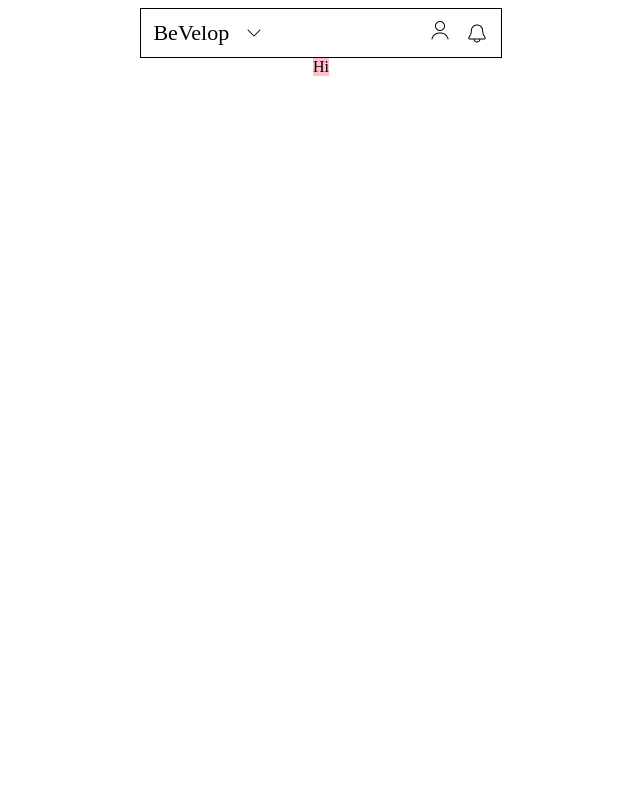
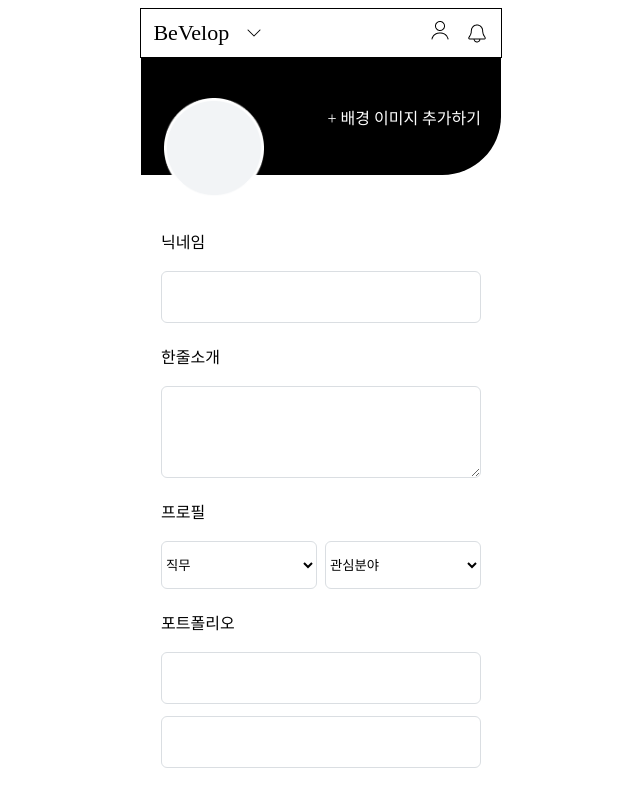
Before and after one commit to NS0H/vue_practice, a Vue app: page /mypage in a window 1280 px wide. Shown: the top 792 px of the page, without its empty margins (320-960 px from the left). Built offline with nearby package versions, Linux system fonts and the light colour scheme.

Commit message:
프로필 UI

```diff
--- a/src/App.vue
+++ b/src/App.vue
@@ -5,14 +5,11 @@
 
 <script setup lang="ts">
 import HeaderVue from './components/HeaderVue.vue';
-// import MenuBar from './components/MenuBar.vue';
-// import SlideVue from './components/SlideVue.vue';
-// import ProjectList from './components/ProjectList.vue';
-// import PostList from './components/PostList.vue';
 </script>
 
 <style lang="scss">
 #app {
+  position: relative;
   margin: 0 auto;
   height: 100%;
   max-width: 360px;
--- /dev/null
+++ b/src/components/ProfileDisplay.vue
@@ -0,0 +1,28 @@
+<template>
+    <div class="profile-display">
+      <h1>{{ profile.name }}</h1>
+      <p>{{ profile.role }}</p>
+      <p>{{ profile.object }}</p>
+      <p>{{ profile.des }}</p>
+    </div>
+  </template>
+
+  <script lang="ts">
+  import { defineComponent, PropType } from 'vue';
+
+  export default defineComponent({
+    name: 'ProfileDisplay',
+    props: {
+      profile: {
+        type: Object as PropType<{
+            name: string;
+            des: string;
+            role: string;
+            object: string;
+            tech: string;
+        }>,
+        required: true,
+      },
+    },
+  });
+  </script>
--- /dev/null
+++ b/src/components/ProfileForm.vue
@@ -0,0 +1,154 @@
+<template>
+    <div class="profile_form">
+      <form @submit.prevent="submitForm">
+        <div>
+          <label for="name">닉네임</label>
+          <input v-model="profile.name" id="name" type="text">
+        </div>
+        <div>
+            <label for="description">한줄소개</label>
+            <textarea v-model="profile.des" id="des"></textarea>
+        </div>
+        <div>
+          <label for="profile">프로필</label>
+          <div class="profile_select">
+            <select v-model="profile.role" id="role">
+                <option value="role">직무</option>
+                <option value="UX Designer">UX Designer</option>
+                <option value="UI Designer">UI Designer</option>
+              <!-- ... 추가 역할 -->
+            </select>
+            <select v-model="profile.object" id="object">
+                <option value="object">관심분야</option>
+              <option value="UX Designer">UX Designer</option>
+              <option value="UI Designer">UI Designer</option>
+              <!-- ... 추가 역할 -->
+            </select>
+          </div>
+        </div>
+        <div>
+            <label for="portfolio">포트폴리오</label>
+            <input v-model="profile.pdf" id="pdf" type="text">
+            <input v-model="profile.link" id="link" type="text">
+        </div>
+        <div>
+            <label for="techstack">기술스택</label>
+            <input v-model="profile.tech" id="tech" type="text">
+        </div>
+        <button type="submit">입력 완료</button>
+      </form>
+    </div>
+</template>
+
+<script lang="ts">
+import { defineComponent, reactive, toRaw } from 'vue';
+
+interface Profile {
+  name: string;
+  des: string;
+  role: string;
+  object: string;
+  pdf: string;
+  link: string;
+  tech: string;
+}
+
+export default defineComponent({
+  name: 'ProfileForm',
+  emits: {
+    formSubmitted: null, // 검증 함수가 필요 없다면 null을 할당할 수 있습니다.
+  },
+  setup(props, { emit }) {
+    const profile = reactive<Profile>({
+      name: '',
+      role: 'role',
+      object: 'object',
+      des: '',
+      pdf: '',
+      link: '',
+      tech: '',
+    });
+
+    function submitForm() {
+      // `toRaw`를 사용하여 반응성을 가진 `profile` 객체를 일반 객체로 변환합니다.
+      emit('formSubmitted', toRaw(profile));
+    }
+
+    return {
+      profile,
+      submitForm,
+    };
+  },
+});
+</script>
+
+<style lang="scss" scoped>
+.profile_form {
+    display: flex;
+
+    width: 360px;
+    padding-top: 33px;
+}
+
+.profile_form form {
+    padding-left: 20px;
+    width: 320px;
+}
+form > div {
+    display: flex;
+    flex-direction: column;
+
+    margin: 21px auto;
+}
+
+label {
+    color: #000;
+    font-family: Pretendard;
+    font-size: 16px;
+    font-weight: 500;
+
+    margin-bottom: 18px;
+}
+
+input, select {
+    height: 48px;
+    border-radius: 6px;
+    border: 1px solid #DADEE2;
+    background: #FFF;
+}
+
+textarea {
+    height: 86px;
+    border-radius: 6px;
+    border: 1px solid #DADEE2;
+    background: #FFF;
+}
+
+.profile_select {
+    display: flex;
+    width: 100%;
+    justify-content: space-between;
+}
+
+.profile_select select {
+    width: 156px;
+}
+
+#pdf {
+    margin-bottom: 12px;
+}
+
+button {
+    width: 320px;
+    height: 54px;
+    border-radius: 6px;
+    background: #7A5DF5;
+    border : none;
+
+    color: #FFF;
+    text-align: center;
+    font-family: Pretendard;
+    font-size: 16px;
+    font-weight: 500;
+}
+</style>
--- /dev/null
+++ b/src/components/ProfileImage.vue
@@ -0,0 +1,58 @@
+<template>
+    <div class="background">
+        <button>
+            + 배경 이미지 추가하기
+        </button>
+    </div>
+    <img class="profile" src="../assets/profile_empty.png" />
+</template>
+
+<script lang="ts">
+import { defineComponent, ref} from 'vue';
+
+export default defineComponent({
+  name: 'ProfileImage',
+  setup() {
+    // const background = '../';
+    const profile = ref('../assets/profile_empty.png');
+
+    return {
+    profile
+   };
+   }
+});
+</script>
+
+  <!-- Add "scoped" attribute to limit CSS to this component only -->
+  <style lang="scss" scoped>
+  .background {
+    display: flex;
+    justify-content: flex-end;
+    align-items: center;
+    width: 360px;
+    height: 117px;
+
+    background-color: black;
+    border-radius: 0px 0px 58.5px 0px;
+  }
+
+  .background > button {
+    background: none;
+    border: none;
+    padding: 20px;
+
+    color: #FFF;
+    font-family: Pretendard;
+    font-size: 16px;
+    font-weight: 500;
+}
+
+  .profile {
+    width: 100px;
+    height: 100px;
+
+    position: absolute;
+    top: 90px;
+    left: 24px;
+  }
+  </style>
--- a/src/views/MyPage.vue
+++ b/src/views/MyPage.vue
@@ -1,12 +1,42 @@
 <template>
-    <div>Hi</div>
+    <ProfileImage></ProfileImage>
+    <ProfileForm @formSubmitted="updateProfile" />
+    <ProfileDisplay v-if="profile" :profile="profile" />
 </template>
 
 <script lang="ts">
-import { defineComponent } from 'vue';
+import { defineComponent, ref } from 'vue';
+import ProfileImage from "../components/ProfileImage.vue";
+import ProfileForm from '../components/ProfileForm.vue';
+import ProfileDisplay from '../components/ProfileDisplay.vue';
+
+interface Profile {
+    name: string;
+    des: string;
+    role: string;
+    object: string;
+    tech: string;
+}
 
 export default defineComponent({
-    name: 'MyPage'
+    name: 'MyPage',
+    components: {
+    ProfileImage,
+    ProfileForm,
+    ProfileDisplay
+  },
+  setup() {
+    const profile = ref<Profile | null>(null);
+
+    function updateProfile(updatedProfile: Profile) {
+      profile.value = updatedProfile;
+    }
+
+    return {
+      profile,
+      updateProfile,
+    };
+  },
 });
 </script>
 
@@ -14,7 +44,4 @@ export default defineComponent({
     .my-page {
         width: 360px;
     }
-    div {
-        background-color: pink;
-    }
 </style>
```
Also changed, not shown: src/views/HomePage.vue (+0 -9 lines), src/assets/profile_empty.png (added).
